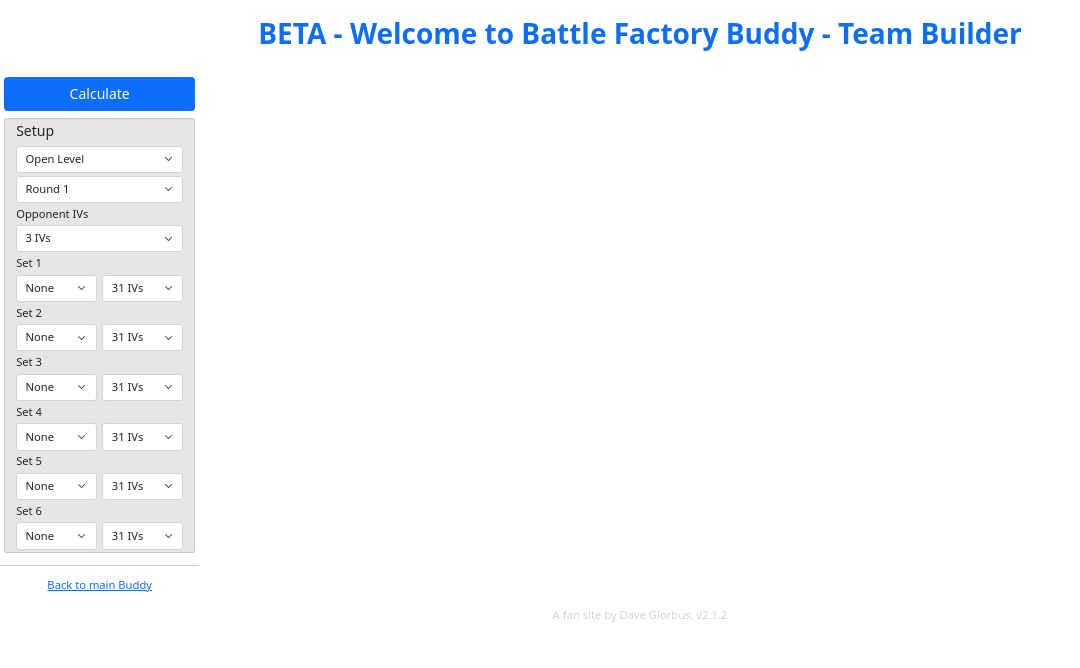
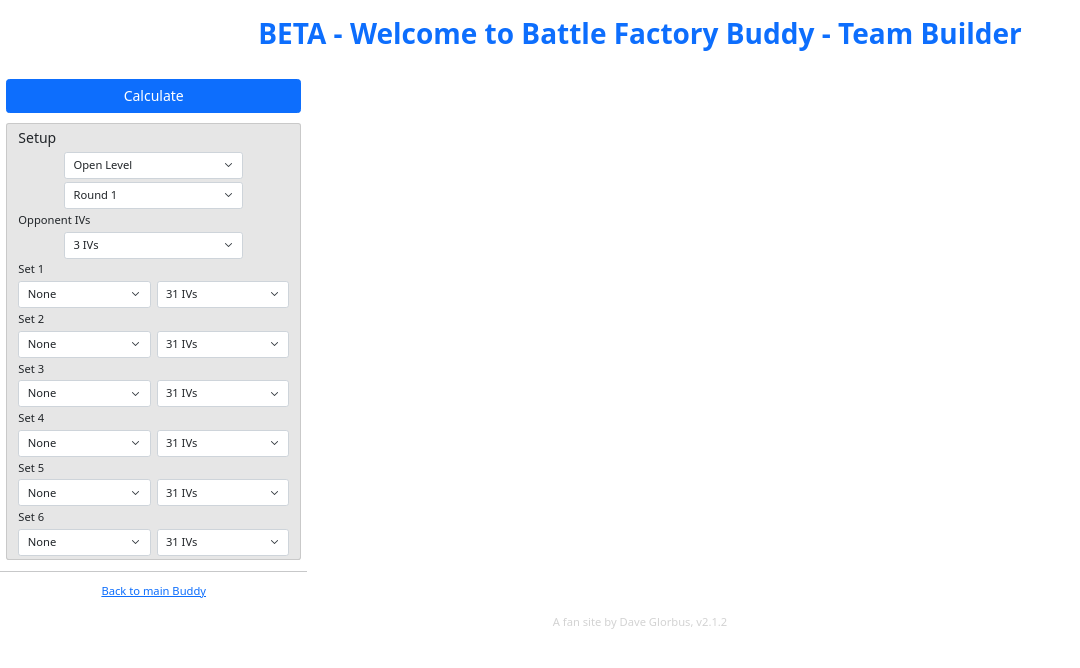
Before and after one commit to DisasterArea96/DreamFactoryBuddy, a Django app: page /teambuilder in a window 1280 px wide. Shown: the top 668 px of the page, without its empty margins (0-1080 px from the left). Run offline with Django 4.2, Linux system fonts and the light colour scheme; some libraries are stand-ins or nearby versions.

Commit message:
Widen siderbar in teambuilder to more easily see set names

```diff
--- a/BattleFactoryBuddy/templates/BattleFactoryBuddy/teambuilder.html
+++ b/BattleFactoryBuddy/templates/BattleFactoryBuddy/teambuilder.html
@@ -20,7 +20,7 @@
                 {% csrf_token %}
                 <div class ="row">
                     <!-- Left pane -->
-                    <div class="col-sm-2">
+                    <div class="col-sm-3">
                         <div class="d-grid gap-2">
                           <button type="submit" class="btn btn-primary btn-lg" style="margin-top:5px;margin:2%">Calculate</button>
                         </div>
@@ -135,7 +135,7 @@
                 </div>
                 </div>
 
-                <div class="col-sm-8">
+                <div class="col-sm-7">
                   <font size="3">
                     {{output |safe}}</font>
                 </div>
```
